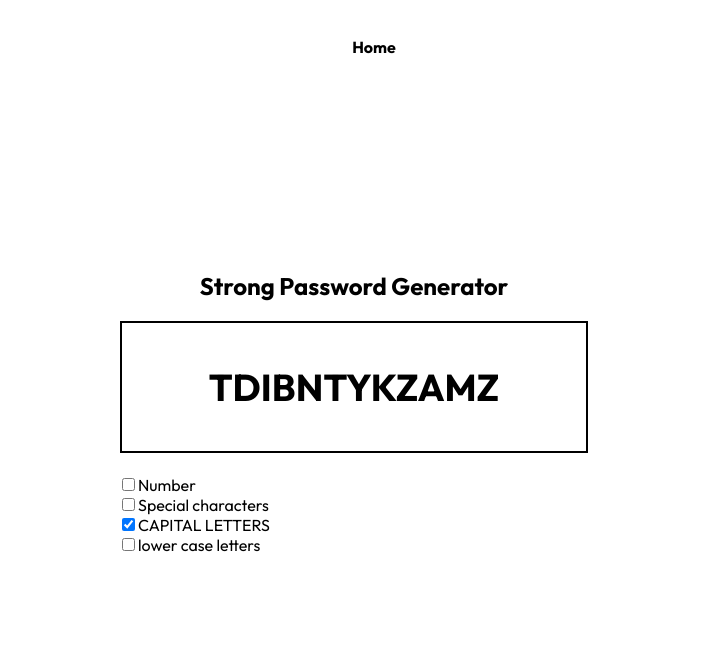
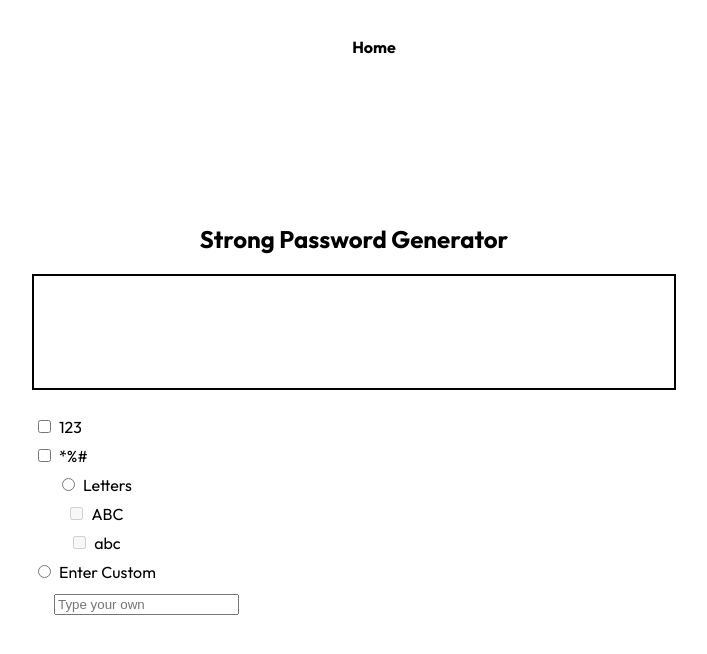
Before and after one commit to jakradum/portfolio, a React (Create React App) app: page / in a window 1280 px wide. Both pictures are taken after a click on the button "Strong Password Generator". Shown: the top 654 px of the page, without its empty margins (286-993 px from the left). Built offline with nearby package versions, Linux system fonts and the light colour scheme.

Commit message:
checkboxes and radios done, input capture pending

```diff
--- a/src/Components/checkbox.jsx
+++ b/src/Components/checkbox.jsx
@@ -1,10 +1,19 @@
-export const CheckBoxComp = ({propArray}) => {
+export const CheckBoxComp = ({ propArray }) => {
   return (
     <form>
       {propArray.map((v, i) => {
         return (
           <div>
-            <input checked={v.ischeckedfn} onChange={v.handleChange} type="checkbox" id={v.id} name={v.name} value={v.value} />
+            <input
+              checked={v.ischeckedfn}
+              onChange={v.handleChange}
+              type={v.inputType}
+              id={v.id}
+              name={v.name}
+              value={v.value}
+              disabled={v.disabled}
+              style={v.style}
+            />
             <label for="vehicle1">{v.label}</label>
           </div>
         );
--- a/src/Password Generator/index.jsx
+++ b/src/Password Generator/index.jsx
@@ -2,10 +2,12 @@ import { useState } from 'react';
 import { CheckBoxComp } from '../Components/checkbox';
 const PWGenComponent = () => {
   const [state, setState] = useState({
-    capsChecked: true,
+    capsChecked: false,
     splCharCheck: null,
     numsCheck: null,
     lowercaseChecked: false,
+    lettersEnabled: true,
+    textinputEnabled: false,
   });
   function capsCheckFn() {
     setState({
@@ -31,13 +33,26 @@ const PWGenComponent = () => {
       lowercaseChecked: !lowercaseChecked,
     });
   }
-  const { capsChecked, splCharCheck, numsCheck, lowercaseChecked } = state;
+  function handleRadioCheck() {
+    setState({ ...state, lettersEnabled: !lettersEnabled, textinputEnabled: !textinputEnabled });
+  }
+  function handleInputRadioCheck() {
+    setState({
+      ...state,
+      textinputEnabled: !textinputEnabled,
+      lettersEnabled: !lettersEnabled,
+      lowercaseChecked: false,
+      capsChecked: false,
+    });
+  }
+  const { capsChecked, splCharCheck, numsCheck, lowercaseChecked, lettersEnabled, textinputEnabled } = state;
   const numberProps = [
     {
       id: 'number',
       name: 'number',
       value: 'number',
-      label: 'Number',
+      label: '123',
+      inputType: 'checkbox',
       ischeckedfn: numsCheck,
       handleChange: numsCheckFn,
     },
@@ -47,7 +62,8 @@ const PWGenComponent = () => {
       id: 'Special characters',
       name: 'Special characters',
       value: '',
-      label: 'Special characters',
+      label: '*%#',
+      inputType: 'checkbox',
       ischeckedfn: splCharCheck,
       handleChange: splCharCheckFn,
     },
@@ -57,9 +73,11 @@ const PWGenComponent = () => {
       id: 'capital letters',
       name: '',
       value: '',
-      label: 'CAPITAL LETTERS',
+      label: 'ABC',
+      inputType: 'checkbox',
       ischeckedfn: capsChecked,
       handleChange: capsCheckFn,
+      disabled: lettersEnabled,
     },
   ];
   const lowercaseProp = [
@@ -67,9 +85,11 @@ const PWGenComponent = () => {
       id: 'small letters',
       name: '',
       value: '',
-      label: 'lower case letters',
+      label: 'abc',
+      inputType: 'checkbox',
       ischeckedfn: lowercaseChecked,
       handleChange: lowercaseCheckFn,
+      disabled: lettersEnabled,
     },
   ];
 
@@ -216,8 +236,30 @@ const PWGenComponent = () => {
       <fieldset className="flex">
         <CheckBoxComp propArray={numberProps} />
         <CheckBoxComp propArray={splCharProps} />
-        <CheckBoxComp propArray={wordProp} />
-        <CheckBoxComp propArray={lowercaseProp} />
+        <div className="flex radio">
+          <div>
+            <input type="radio" id="checkboxes" onChange={handleRadioCheck} name="password" value="Choose one" />
+            <label for="html">Letters</label>
+            <div className="">
+              <CheckBoxComp propArray={wordProp} />
+              <CheckBoxComp propArray={lowercaseProp} />
+            </div>
+            <input type="radio" id="input" onChange={handleInputRadioCheck} name="password" value="Enter your own" />
+            <label for="css">Enter Custom</label>
+          </div>
+          <div className=" choices">
+            <form className="customPw">
+              <label htmlFor="typeOwn"></label>
+              <input
+                type="text"
+                placeholder="Type your own"
+                id="customText"
+                name="customText"
+                disabled={textinputEnabled}
+              />
+            </form>
+          </div>
+        </div>
       </fieldset>
     </div>
   );
--- a/src/index.css
+++ b/src/index.css
@@ -93,10 +93,40 @@ body {
   flex-direction: column;
   align-items: center;
   justify-content: center;
-  padding: 2rem;
-  font-size: 2rem;
+  font-size: clamp(.5rem, 3vw, 1.5rem);
   border: 2px solid black;
   margin: 1rem;
-  height: 4rem;
-  min-width: 25rem;
+  min-height: clamp(4rem, 50vw, 7rem);
+  min-width: clamp(8rem, 50vw, 40rem);
 }
+.flexbox{
+  display: flex;
+  flex-direction: row;
+  align-items: center;
+  justify-content: center;
+}
+input{
+  margin: .5rem;
+}
+.choices{
+  margin-left: 1rem;
+}
+.grid{
+  display: grid;
+  grid-template-columns: repeat(auto-fit, minmax(10rem, 1fr));
+  grid-auto-rows: minmax(1rem, auto);
+  align-items: center;
+  justify-content: center;
+  gap: .2rem;
+  height: auto;
+}
+.grid > * { /* specify how much space grid items going to the next row will take up */
+  grid-column: span 2;
+}
+.flexbox.radio{
+  text-align: left;
+  align-items: flex-start;
+}
+.customPw{
+  height: 1rem;
+}
```
